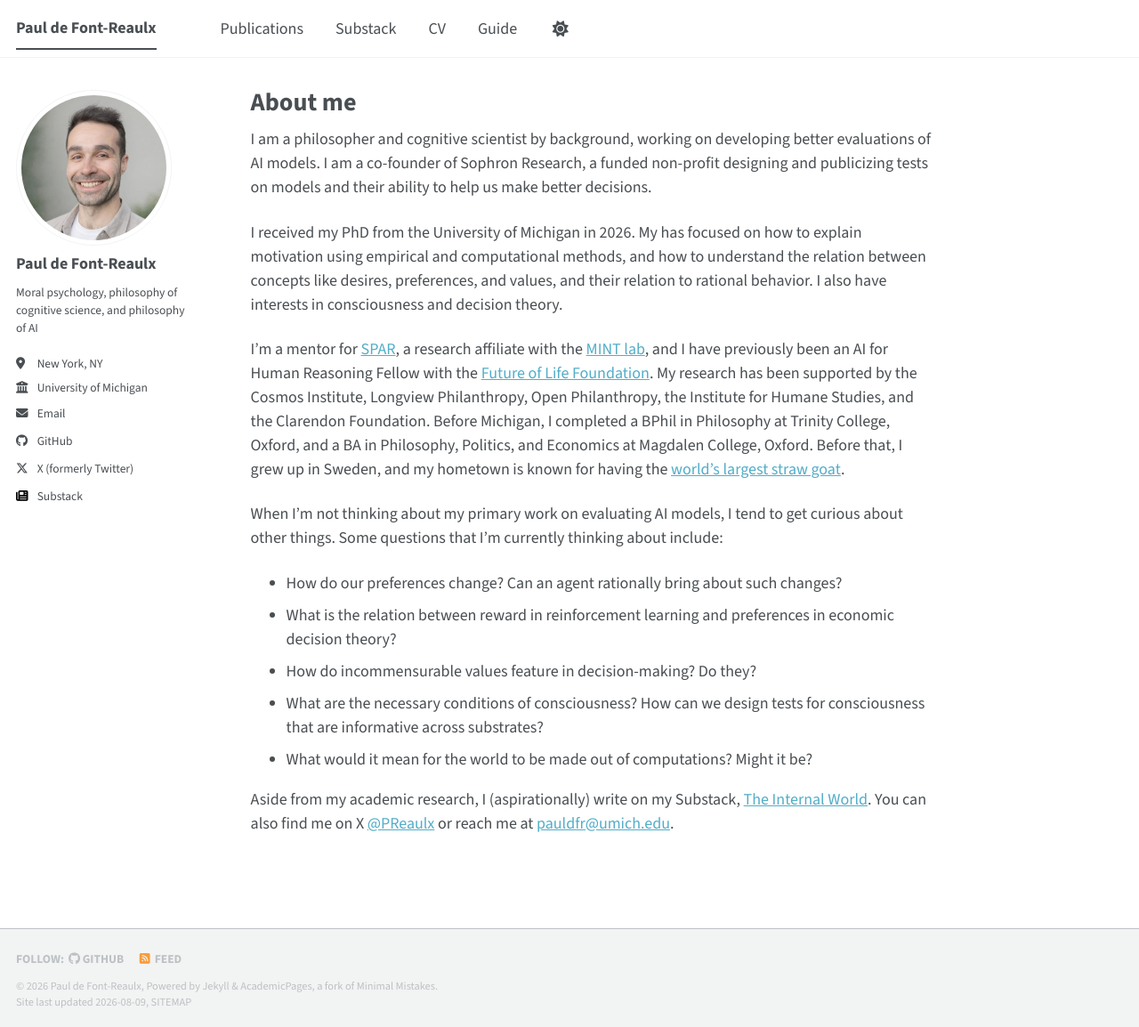
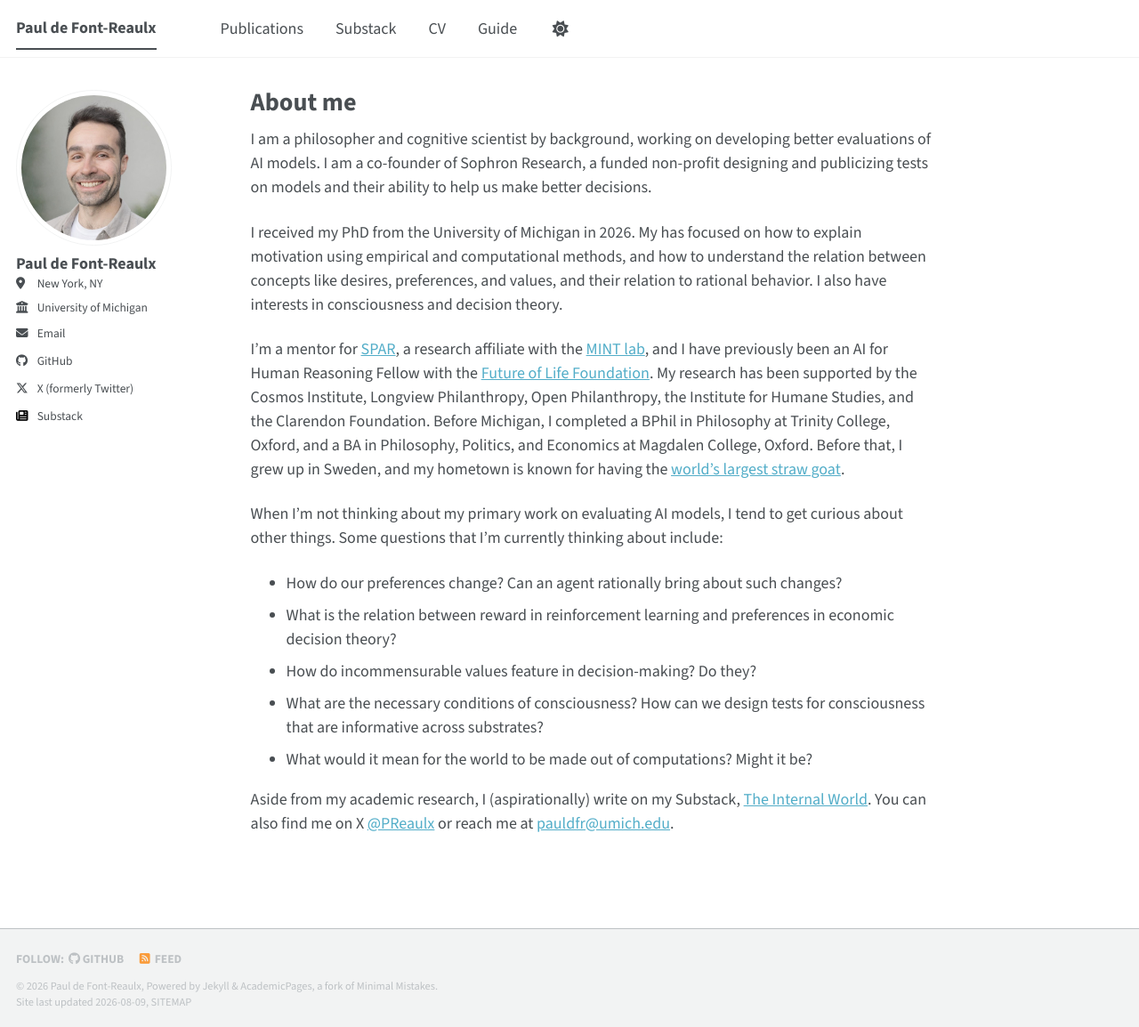
Before and after one commit to pauldfr/pauldfr.github.io, a Jekyll site: the page built from _pages/about.md, in a window 1280 px wide and 1154 px high. Shown: the whole window at 89% size. Built offline with Jekyll 4.4.1, drawn with Linux system fonts in a browser that asks for light colours; a style sheet for code colours, icons or effects is not loaded.

Commit message:
Remove sidebar bio line
Co-Authored-By: Claude Fable 5 <noreply@anthropic.com>

```diff
--- a/_config.yml
+++ b/_config.yml
@@ -25,7 +25,7 @@ author:
   avatar           : "profile.jpg"
   name             : "Paul de Font-Reaulx"
   pronouns         : # example: "she/her"
-  bio              : "Moral psychology, philosophy of cognitive science, and philosophy of AI"
+  bio              : # e.g. "Moral psychology, philosophy of cognitive science, and philosophy of AI"
   location         : "New York, NY"
   employer         : "University of Michigan"
   uri              : # URL
```
